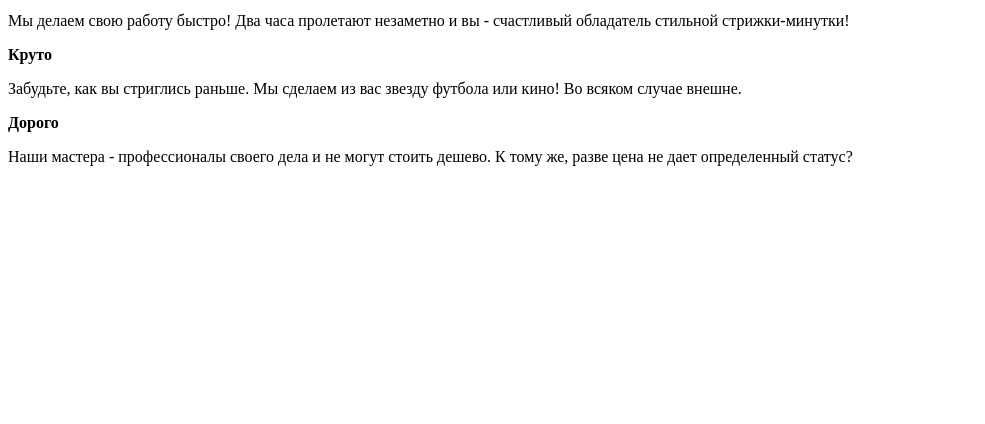
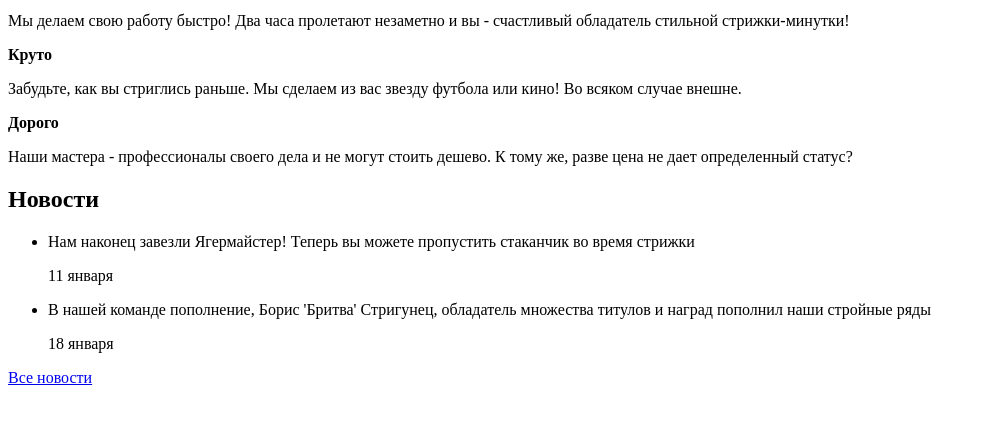
Before and after one commit to VladislavDesu/Borodinski, a plain HTML site: page index.html in a window 1280 px wide. Shown: the part 48-472 px from the top of the page, without its empty margins (0-985 px from the left). Drawn offline with Linux system fonts and the light colour scheme.

Commit message:
added index-content

```diff
--- a/index.html
+++ b/index.html
@@ -28,6 +28,26 @@
               стоить дешево. К тому же, разве цена не дает определенный статус?</p>
         </div>
       </section>
+      <div class="index-content">
+        <div class="index-content-left">
+          <h2 class="index-content-title">Новости</h2>
+          <ul class="index-preview">
+            <li>
+              <p>Нам наконец завезли Ягермайстер! Теперь вы можете
+                  пропустить стаканчик во время стрижки</p>
+              <time datetime="2016-01-11">11 января</time>
+            </li>
+            <li>
+              <p>В нашей команде пополнение, Борис 'Бритва'
+                  Стригунец, обладатель множества титулов и наград
+                  пополнил наши стройные ряды</p>
+              <time datetime="2016-01-18">18 января</time>
+            </li>
+          </ul>
+          <a class="btn" href="#">Все новости</a>
+        </div>
+        <div class="index-content-right"></div>
+      </div>
     </main>
 
   </body>
```
